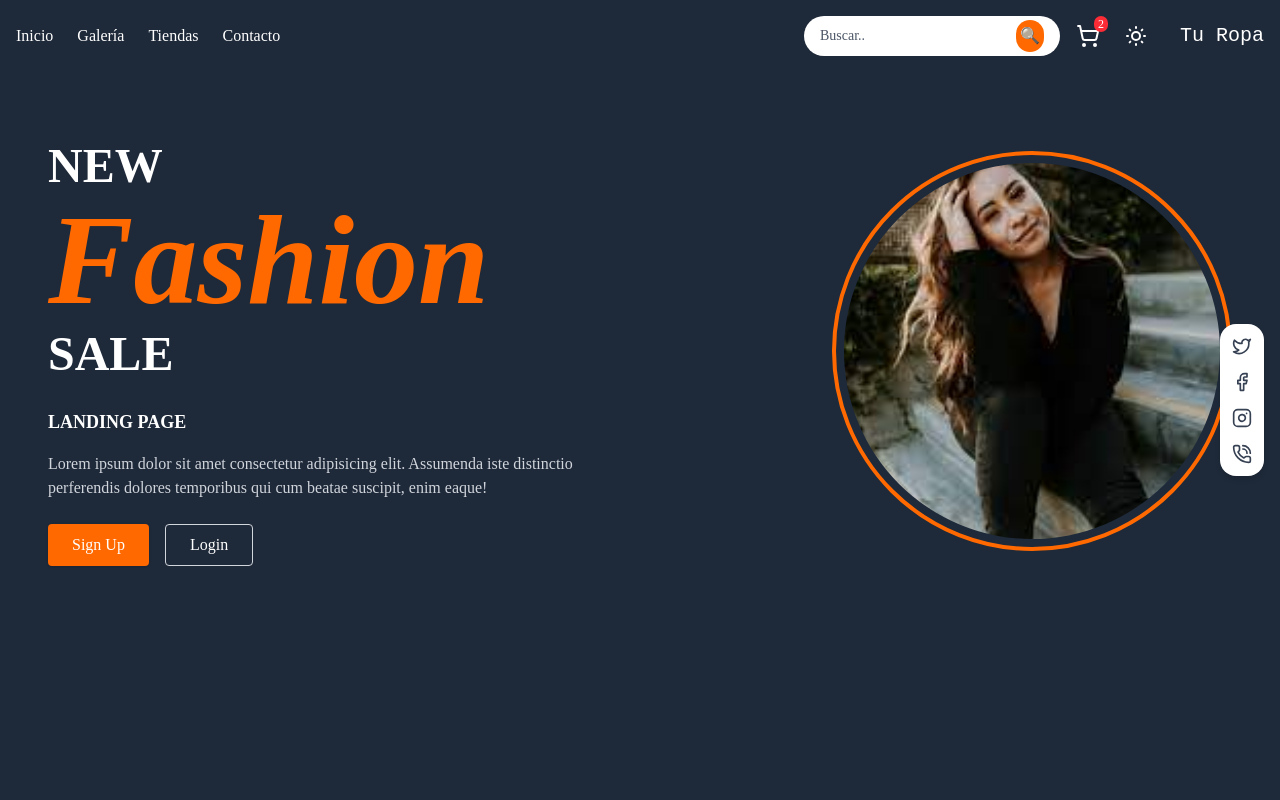
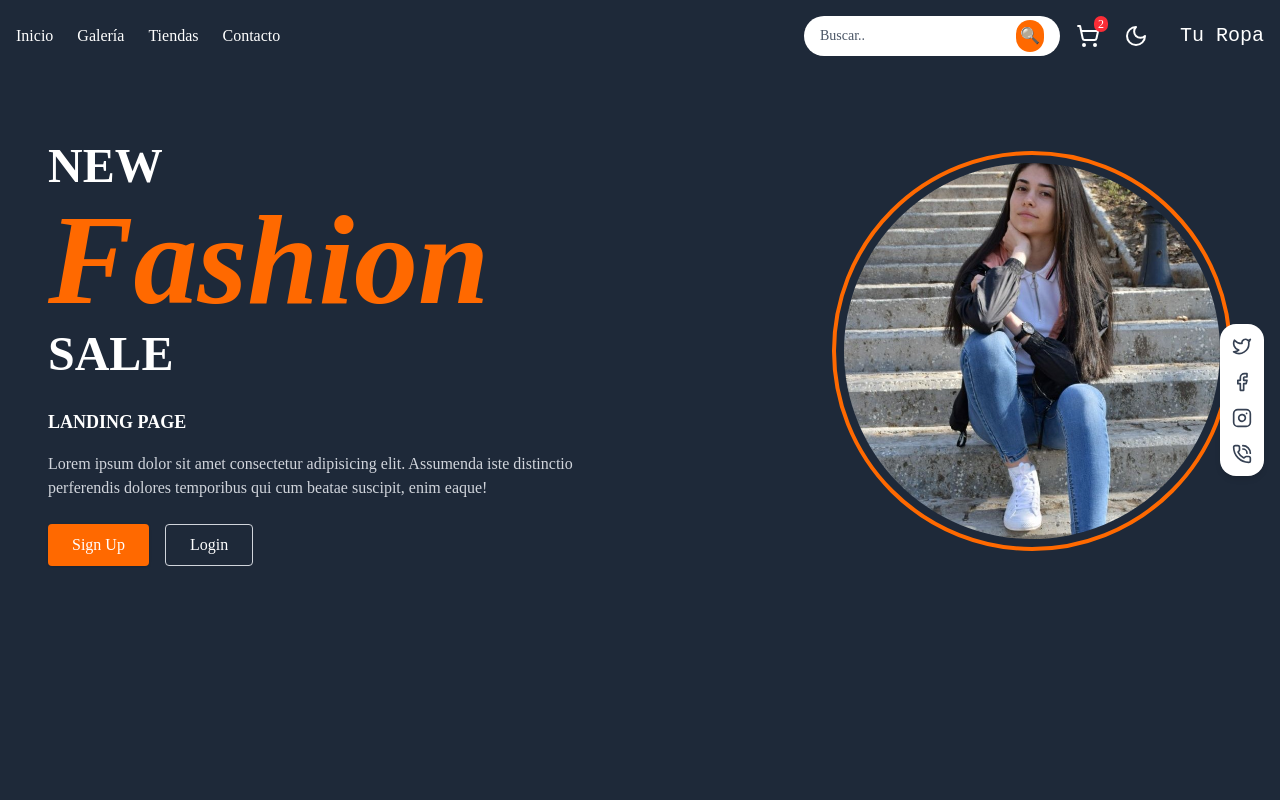
Before and after one commit to WilHazz/landing_page, a React (Vite) app: page / in a window 1280 px wide. Shown: the top 800 px of the page. Built offline with nearby package versions, Linux system fonts and the light colour scheme.

Commit message:
cambie el boton luna y sol acorde al color que debe mostrar

```diff
--- a/src/components/Header.jsx
+++ b/src/components/Header.jsx
@@ -111,7 +111,7 @@ export default function Header({ darkMode, setDarkMode }) {
           onClick={toggleDarkMode}
           className="p-2 rounded-full hover:bg-amber-500 transition-all"
         >
-          {darkMode ? <SunMedium size={24} /> : <Moon siza={24} />}
+          {darkMode ? <Moon size={24} /> : <SunMedium size={24} />}
         </button>
 
         {/* Logo */}
--- a/src/sections/Hero.jsx
+++ b/src/sections/Hero.jsx
@@ -52,7 +52,7 @@ export default function Hero({ darkMode }) {
           <div className="relative">
             <div className="w-[300px] h-[300px] md:w-[400px] md:h-[400px] rounded-full overflow-hidden border-4 border-orange-500 p-2 relative">
               <img
-                src="/images/images.jpg"
+                src="/images/img2.jpg"
                 alt="Moda"
                 className="w-full h-full object-cover rounded-full"
               />
```
Also changed, not shown: public/images/img2.jpg (added).
